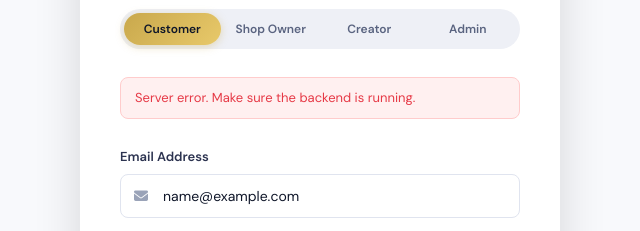
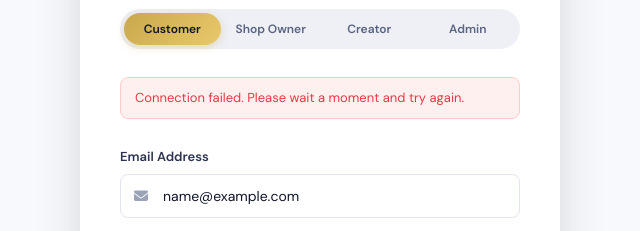
Before and after one commit to DEVrathored12/localspot-app, a website: page login.html in a window 1280 px wide. Both pictures are taken after typing "name@example.com", "Sample123" into the empty fields and a click on the button "Sign In". Shown: the part 173-404 px from the top of the page, 530-1170 px from the left. Drawn offline with nearby package versions, Linux system fonts and the light colour scheme; no server answers.

Commit message:
fix: wake up backend on login page load, disable button until ready

```diff
--- a/login.html
+++ b/login.html
@@ -82,6 +82,20 @@
   <script>
     const API = 'https://localspot-ngn1.onrender.com/api';
 
+    // Wake up Render backend on page load
+    const submitBtn = document.querySelector('button[type="submit"]');
+    submitBtn.disabled = true;
+    submitBtn.innerHTML = 'Connecting... <i class="fas fa-spinner fa-spin"></i>';
+    fetch(`${API}/health`)
+      .then(() => {
+        submitBtn.disabled = false;
+        submitBtn.innerHTML = 'Sign In <i class="fas fa-arrow-right"></i>';
+      })
+      .catch(() => {
+        submitBtn.disabled = false;
+        submitBtn.innerHTML = 'Sign In <i class="fas fa-arrow-right"></i>';
+      });
+
     // Role tab switching
     document.querySelectorAll('.role-tab').forEach(tab => {
       tab.addEventListener('click', () => {
@@ -129,7 +143,7 @@
         window.location.href = redirectMap[data.user.role] || 'index.html';
 
       } catch (err) {
-        showError('Server error. Make sure the backend is running.');
+        showError('Connection failed. Please wait a moment and try again.');
         btn.disabled = false;
         btn.innerHTML = 'Sign In <i class="fas fa-arrow-right"></i>';
       }
```
